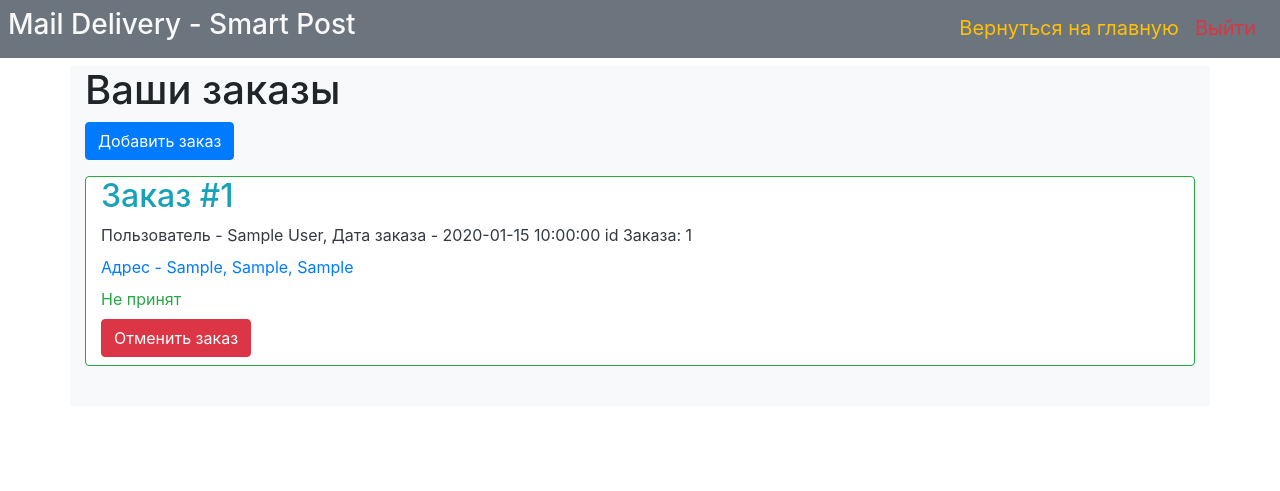
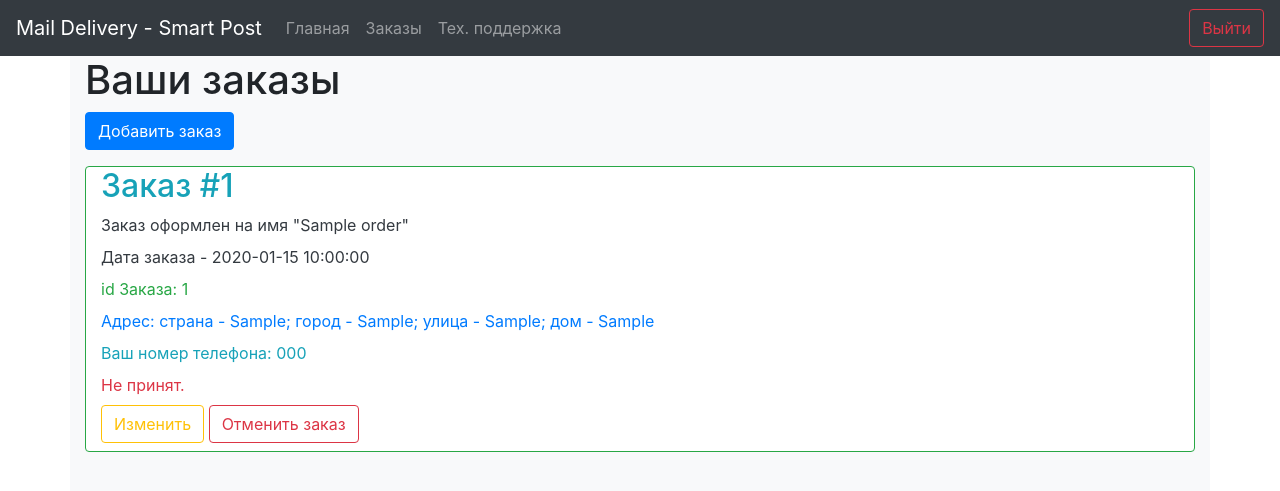
Before and after one commit to Consileri/Post_bot, a Flask app: page /orders in a window 1280 px wide. Shown: the top 491 px of the page. Run offline with Flask 2, Linux system fonts and the light colour scheme; a user stored in the database is signed in; tables that the repository leaves empty hold one stand-in row (values such as "Sample post"); some libraries are stand-ins or nearby versions.

Commit message:
Изменение верхнего меню быстрого доступа; подробная информация о заказе как у пользователя, так и у доставщика

```diff
--- a/main.py
+++ b/main.py
@@ -183,6 +183,49 @@ def orders():
     return render_template("your_orders.html", orders=orders)
 
 
+@app.route('/orders/<int:id>', methods=['GET', 'POST'])
+@login_required
+def edit_orders(id):
+    form = OrderForm()
+    if request.method == "GET":
+        session = db_session.create_session()
+        orders = session.query(Order).filter(Order.id == id,
+                                          Order.user == current_user).first()
+        if orders:
+            form.country.data = orders.country
+            form.town.data = orders.town
+            form.street.data = orders.street
+            form.house.data = orders.house
+            form.flat.data = orders.flat
+            form.body.data = orders.body
+            form.porch.data = orders.porch
+            form.floor.data = orders.floor
+            form.your_name.data = orders.your_name
+            form.phone.data = orders.phone
+        else:
+            abort(404)
+    if form.validate_on_submit():
+        session = db_session.create_session()
+        orders = session.query(orders).filter(orders.id == id,
+                                          orders.user == current_user).first()
+        if orders:
+            orders.country = form.country.data
+            orders.town = form.town.data
+            orders.street = form.street.data
+            orders.house = form.house.data
+            orders.flat = form.flat.data
+            orders.body = form.body.data
+            orders.porch = form.porch.data
+            orders.floor = form.floor.data
+            orders.your_name = form.your_name.data
+            orders.phone = form.phone.data
+            session.commit()
+            return redirect('/orders')
+        else:
+            abort(404)
+    return render_template('orders.html', title='Редактирование новости', form=form)
+
+
 @app.route('/orders_delete/<int:id>', methods=['GET', 'POST'])
 @login_required
 def orders_delete(id):
--- a/templates/base.html
+++ b/templates/base.html
@@ -9,17 +9,53 @@
     <title>✓ Smart Post</title>
 </head>
 <body>
-    <header class="container-fluid text-light bg-secondary p-2 mb-2 d-flex">
-        <h3 class="mr-auto">Mail Delivery - Smart Post</h3>
+    <header>
+        <nav class="navbar navbar-expand-lg navbar-dark bg-dark">
+          <a class="navbar-brand" href="/">Mail Delivery - Smart Post</a>
+          <button class="navbar-toggler" type="button" data-toggle="collapse" data-target="#navbarColor02" aria-controls="navbarColor02" aria-expanded="false" aria-label="Toggle navigation">
+            <span class="navbar-toggler-icon"></span>
+          </button>
+
+          <div class="collapse navbar-collapse" id="navbarColor02">
+            <ul class="navbar-nav mr-auto">
+              <li class="nav-item">
+                <a class="nav-link" href="/">Главная</a>
+              </li>
               {% if current_user.is_authenticated %}
-            <a class="navbar-brand text-warning" href="/">Вернуться на главную</a>
-            <a class="navbar-brand text-danger" href="/logout">Выйти</a>
+                {% if current_user.is_postman %}
+                  <li class="nav-item">
+                    <a class="nav-link" href="/list">Заказы</a>
+                  </li>
+                  <li class="nav-item">
+                    <a class="nav-link" href="#">Тех. поддержка</a>
+                  </li>
                 {% else %}
+                  <li class="nav-item">
+                    <a class="nav-link" href="/orders">Заказы</a>
+                  </li>
+                  <li class="nav-item">
+                    <a class="nav-link" href="#">Тех. поддержка</a>
+                  </li>
+                {% endif %}
+              {% else %}
+                  <li class="nav-item">
+                    <a class="nav-link disabled" href="/orders">Заказы</a>
+                  </li>
+                  <li class="nav-item">
+                    <a class="nav-link" href="#">Тех. поддержка</a>
+                  </li>
+              {% endif %}
+            </ul>
+            {% if not current_user.is_authenticated %}
                 <div class="btn-group" role="group" aria-label="Basic">
                     <a class="btn btn-outline-danger my-2 my-sm-0" href="/register">Зарегистрироваться</a>
                     <a class="btn btn-outline-warning my-2 my-sm-0" href="/login">Войти</a>
                 </div>
+            {% else %}
+                <a class="btn btn-outline-danger my-2 my-sm-0" href="/logout">Выйти</a>
             {% endif %}
+          </div>
+        </nav>
     </header>
     <div class="container bg-light pb-4">
     {% block content %}{% endblock %}
--- a/templates/index.html
+++ b/templates/index.html
@@ -14,7 +14,7 @@
                 {% if current_user.is_postman %}
                     <a class="btn btn-primary ml-2" href="/list">Выбрать заказ</a>
                 {% elif not current_user.is_postman %}
-                    <a class="btn btn-primary ml-2" href="/orders">Текущие заказы</a>
+                    <a class="btn btn-primary ml-2" href="/orders">Просмотреть Текущие заказы</a>
                 {% endif %}
             {% else %}
                 <div class="alert alrt-dark">
--- a/templates/your_orders.html
+++ b/templates/your_orders.html
@@ -10,31 +10,54 @@
     <div class="container border border-success rounded mb-3 bg-white">
         <h2 class="text-info">Заказ #{{ loop.index }}</h2>
         <div class="text-dark mt-2">
-            Пользователь - {{ item.user.name }}, Дата заказа - {{ item.created_date }}
-            id Заказа: {{item.id}}
+            Заказ оформлен на имя "{{ item.your_name }}"
+        </div>
+        <div class="text-dark mt-2">
+            Дата заказа - {{ item.created_date }}
+        </div>
+        <div class="text-success mt-2">
+            id Заказа: {{ item.id }}
         </div>
         <div class="text-primary mt-2">
-            Адрес - {{ item.country }}, {{ item.town }}, {{ item.house }}
+            Адрес: страна - {{ item.country }}; город -  {{ item.town }}; улица - {{ item.street }};
+            дом - {{ item.house }}
         </div>
 
-        <div class="text-success mt-2">
+        <div class="text-info mt-2">
+            Ваш номер телефона: {{ item.phone }}
+        </div>
+
+        <div>
             {% if item.is_not_adopted %}
-                Не принят
+                <div class="text-danger mt-2">
+                    Не принят.
+                </div>
             {% elif item.is_adopted %}
-                Принят
+                <div class="text-success mt-2">
+                    Принят.
+                </div>
             {% elif item.is_getting_ready %}
-                Готовится к отправке
+                <div class="text-warning mt-2">
+                    Готовится к отправке...
+                </div>
             {% elif item.is_delivering %}
-                Доставляется
+                <div class="text-primary mt-2">
+                    Доставляется...
+                </div>
             {% elif item.is_waiting %}
-                Ожидает отгрузки
+                <div class="text-warning mt-2">
+                    Ожидает отгрузки...
+                </div>
             {% elif item.is_done %}
-                Завершен
+                <div class="text-success mt-2">
+                    Завершен.
+                </div>
             {% endif %}
         </div>
         {% if current_user.is_authenticated and current_user == item.user %}
             <div class="mt-2 mb-2">
-                <a href="/orders_delete/{{ item.id }}" class="btn btn-danger">Отменить заказ</a>
+                <a href="/orders/{{ item.id }}" class="btn btn-outline-warning">Изменить</a>
+                <a href="/orders_delete/{{ item.id }}" class="btn btn-outline-danger">Отменить заказ</a>
             </div>
         {% endif %}
     </div>
```
Also changed, not shown: templates/orders_list.html (+33 -9 lines). Lines whose indentation alone changed are shown as unchanged.
